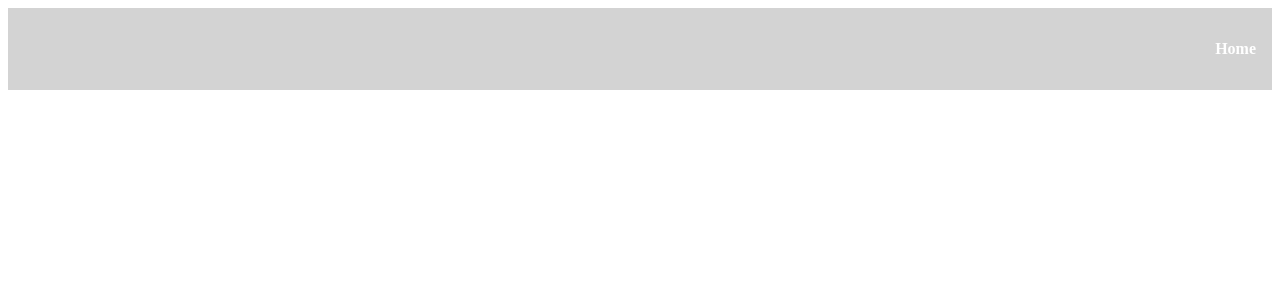
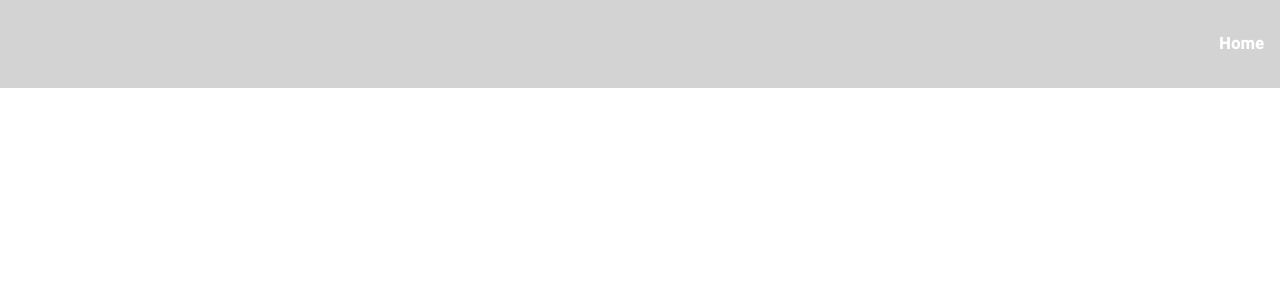
Before and after one commit to ksimali/taskmanager-app, an Angular app: page / in a window 1280 px wide. Shown: the top 300 px of the page. Built offline with nearby package versions, Linux system fonts and the light colour scheme.

Commit message:
Angular material installation

```diff
--- a/angular.json
+++ b/angular.json
@@ -39,6 +39,7 @@
               }
             ],
             "styles": [
+              "@angular/material/prebuilt-themes/azure-blue.css",
               "src/styles.scss"
             ],
             "scripts": [],
@@ -103,6 +104,7 @@
               }
             ],
             "styles": [
+              "@angular/material/prebuilt-themes/azure-blue.css",
               "src/styles.scss"
             ],
             "scripts": []
--- a/package.json
+++ b/package.json
@@ -12,10 +12,12 @@
   "private": true,
   "dependencies": {
     "@angular/animations": "^18.2.0",
+    "@angular/cdk": "^18.2.1",
     "@angular/common": "^18.2.0",
     "@angular/compiler": "^18.2.0",
     "@angular/core": "^18.2.0",
     "@angular/forms": "^18.2.0",
+    "@angular/material": "^18.2.1",
     "@angular/platform-browser": "^18.2.0",
     "@angular/platform-browser-dynamic": "^18.2.0",
     "@angular/platform-server": "^18.2.0",
--- a/src/index.html
+++ b/src/index.html
@@ -6,8 +6,10 @@
   <base href="/">
   <meta name="viewport" content="width=device-width, initial-scale=1">
   <link rel="icon" type="image/x-icon" href="favicon.ico">
+  <link href="https://fonts.googleapis.com/css2?family=Roboto:wght@300;400;500&display=swap" rel="stylesheet">
+  <link href="https://fonts.googleapis.com/icon?family=Material+Icons" rel="stylesheet">
 </head>
-<body>
+<body class="mat-typography">
   <app-root></app-root>
 </body>
 </html>
--- a/src/styles.scss
+++ b/src/styles.scss
@@ -1 +1,4 @@
 /* You can add global styles to this file, and also import other style files */
+
+html, body { height: 100%; }
+body { margin: 0; font-family: Roboto, "Helvetica Neue", sans-serif; }
```
Also changed, not shown: 1 other file (tests, documents, lock files or other folders).
